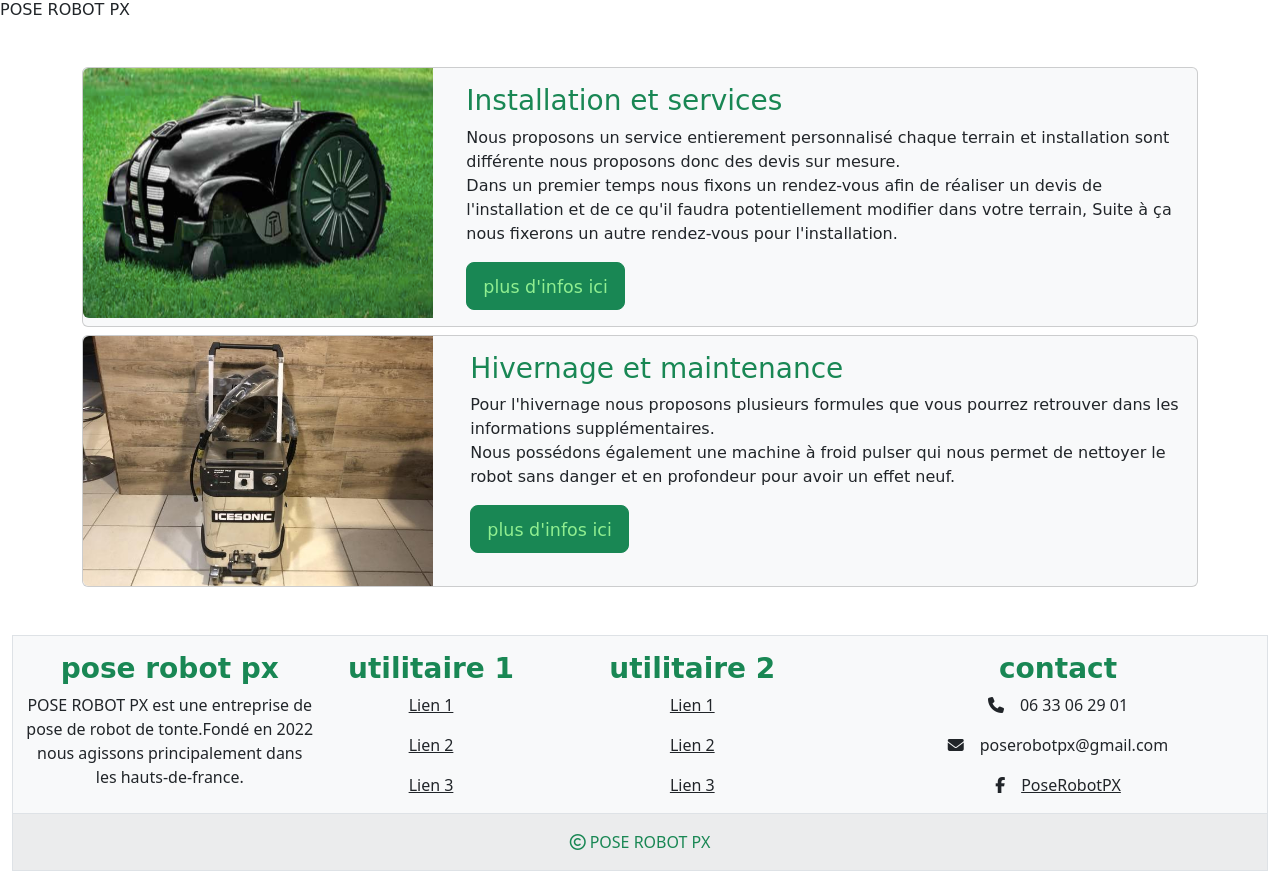
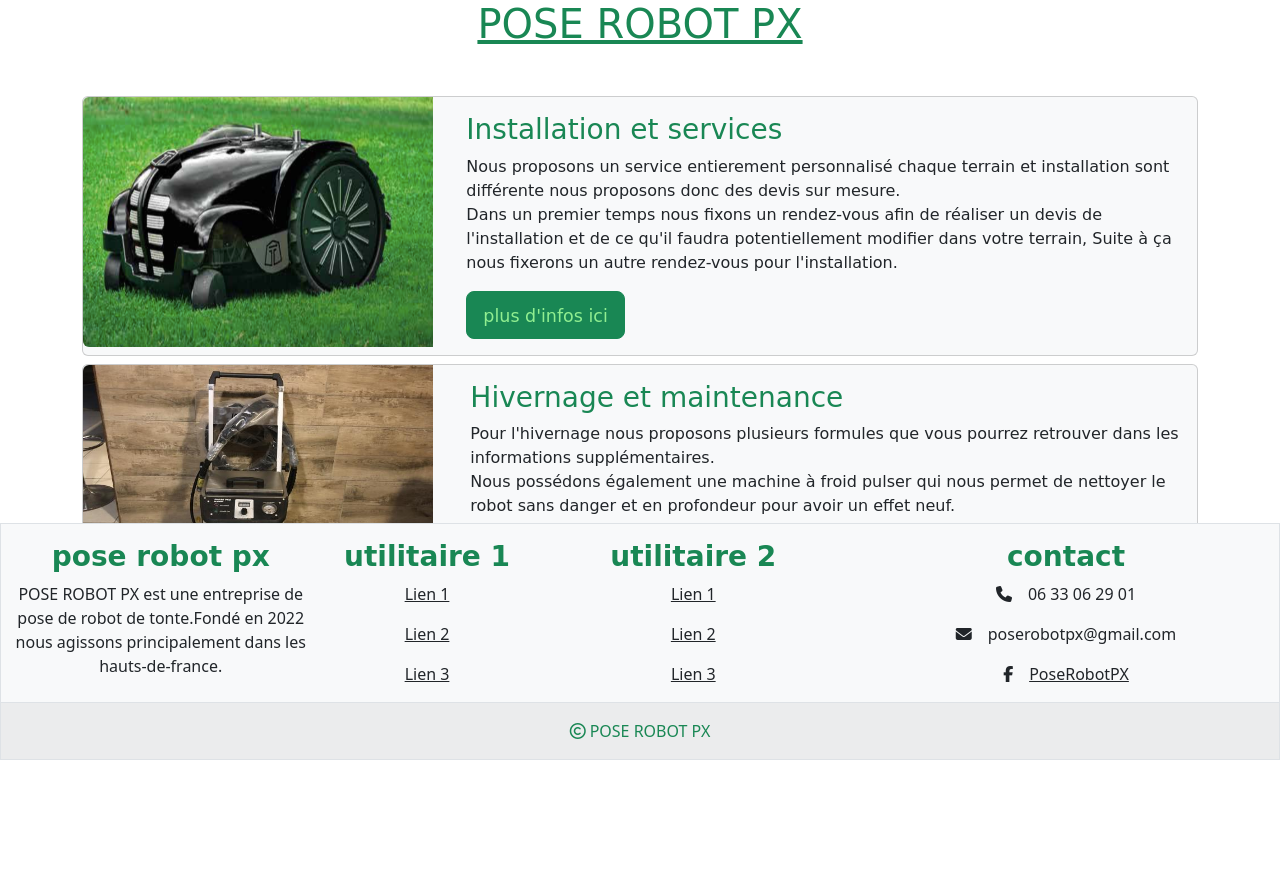
Before and after one commit to DamienPoix/prpx, a PHP site: page / in a window 1280 px wide. Shown: the part 40-911 px from the top of the page. After the commit the page ends 800 px from the top, so only its background shows below. Run offline with PHP 8.4, Linux system fonts and the light colour scheme; some libraries are stand-ins or nearby versions; some web fonts are replaced.

Commit message:
début infos/footer fix/modif diverse

```diff
--- a/assets/css/style.css
+++ b/assets/css/style.css
@@ -7,6 +7,6 @@
 .fa-regular{
     margin-right: 0.1em;
 }
-.test{
-max-width: 15%;
+.title{
+    text-decoration: underline;
 }
--- a/index.php
+++ b/index.php
@@ -3,7 +3,7 @@ include 'classes/path.php';
 include_once path::getViewsPath().'header.php';
 ?>
 
-    <h1 class="navbar-brand row moderno">POSE ROBOT PX</h1>
+    <h1 class="moderno title text-success text-center">POSE ROBOT PX</h1>
     <div class="container mt-5 moderno">
          <div class="card mt-2 mb-2 bg-light">
             <div class="row ">
--- a/views/footer.php
+++ b/views/footer.php
@@ -1,4 +1,4 @@
-            <footer class="text-center mt-5">
+            <footer class="text-center mt-5 fixed-bottom">
                 <div class="container-fluid text-center border bg-light">
                     <div class="row mt-3">
                         <div class="col-3">
--- a/views/header.php
+++ b/views/header.php
@@ -2,7 +2,7 @@
 <html>
   <head>
     <style><?php include path::getAssetsPath().'css/style.css'?></style>
-    <link rel="icon" type="icon" href="https://scontent.fcdg4-1.fna.fbcdn.net/v/t39.30808-6/277308228_111522374851451_1521134874164342297_n.jpg?_nc_cat=106&ccb=1-7&_nc_sid=09cbfe&_nc_ohc=wy4sv9khziUAX9u9N6A&_nc_ht=scontent.fcdg4-1.fna&oh=00_AT_MYrMWA7NCjkfO1QkxkRoKO3qATPGJTEw5baoV638t7w&oe=634F5762" />
+    <link rel="icon" type="icon" href="/www/prpx/assets/img/prpx.png" />
     <!-- bootstrap -->
     <link href="https://cdn.jsdelivr.net/npm/bootstrap@5.2.2/dist/css/bootstrap.min.css" rel="stylesheet" integrity="sha384-Zenh87qX5JnK2Jl0vWa8Ck2rdkQ2Bzep5IDxbcnCeuOxjzrPF/et3URy9Bv1WTRi" crossorigin="anonymous">
     <!-- font moderno -->
```
Also changed, not shown: views/serviceInfo.php (+18 -0 lines).
